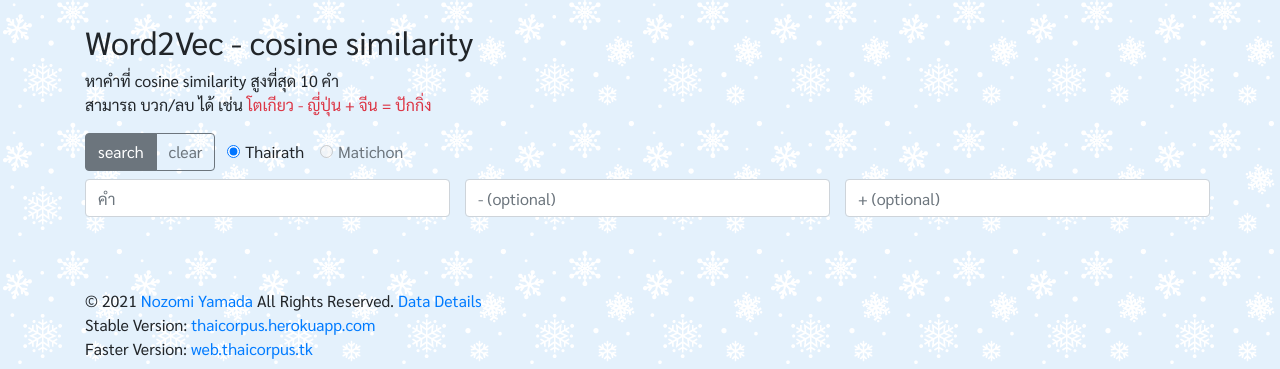
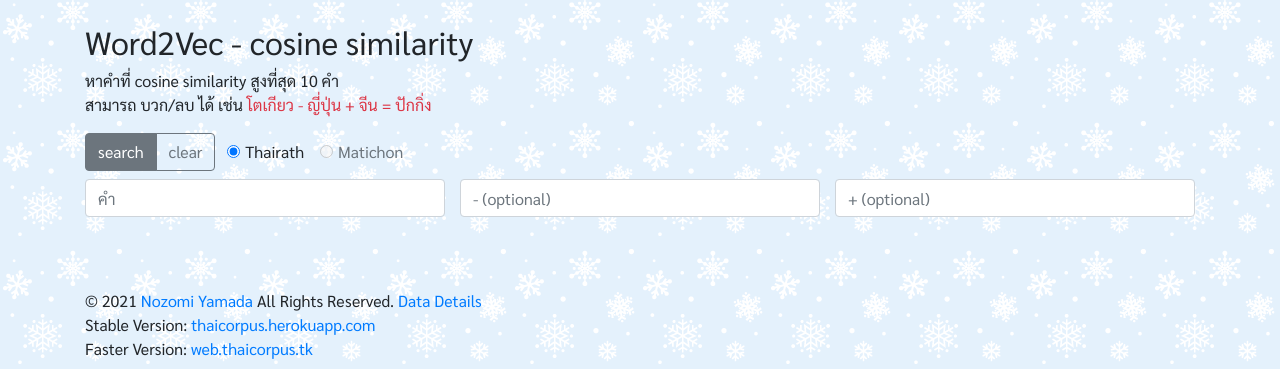
Before and after one commit to nozomiyamada/thaicorpus, a Flask app: template templates/w2v.html in a window 1280 px wide. Shown: the part 141-510 px from the top of the page. Run offline with Flask 2, Linux system fonts and the light colour scheme; the template is opened without the code that fills it, so the values that code supplies are empty; some libraries are stand-ins or nearby versions.

Commit message:
Update w2v.html

```diff
--- a/templates/w2v.html
+++ b/templates/w2v.html
@@ -31,7 +31,7 @@
 					<div class="col" style="padding-right:0px">
 						<input class="form-control mt-1" v-model="input_2" id="input2" autocomplete="off" placeholder="- (optional)">
 					</div>
-					<div class="col" style="padding-right:0px">
+					<div class="col">
 						<input class="form-control mt-1" v-model="input_3" id="input3" autocomplete="off" placeholder="+ (optional)">
 					</div>
 				</div>
```
